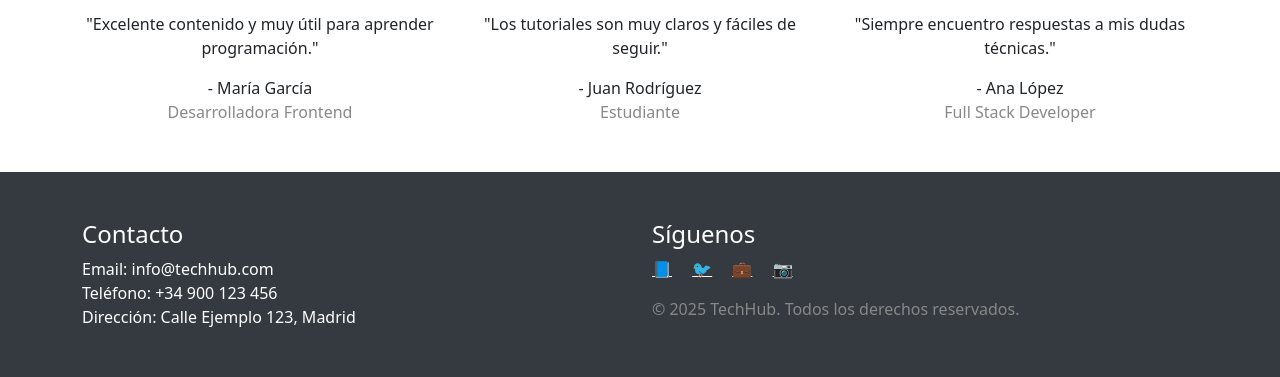
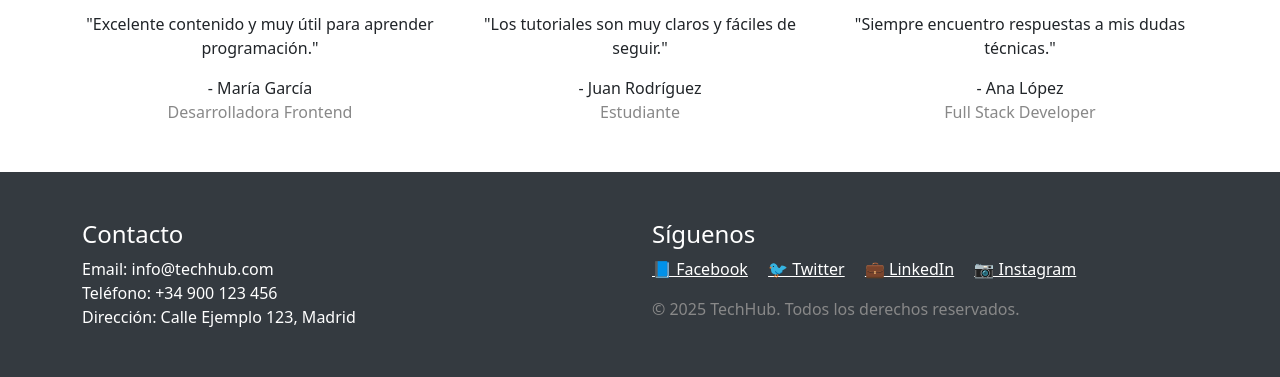
Before and after one commit to carlos-lopez-martinez/IPO-practica0, a Flask app: page /ejercicio/ejercicio1_home in a window 1280 px wide. Shown: the part 1383-1760 px from the top of the page. Run offline with Flask 3, Linux system fonts and the light colour scheme.

Commit message:
nuevos elementos descriptivos de semántica del ejercicio 1

```diff
--- a/templates/ejercicio1_home.html
+++ b/templates/ejercicio1_home.html
@@ -185,7 +185,7 @@
                     <div tabindex="24">Barcelona: 18°C ⛅</div>
                     <div tabindex="25">Valencia: 25°C ☀️</div>
                     <!-- PROBLEMA: Última actualización sin contexto temporal -->
-                    <div class="texto-pequeño">Actualizado: 14:30</div>
+                    <div class="texto-pequeño" aria-label="Última actualización">Actualizado: 14:30</div>
                 </div>
             </div>
         </div>
@@ -247,14 +247,14 @@
                     <h4>Síguenos</h4>
                     <!-- PROBLEMA: Enlaces sociales sin texto descriptivo -->
                     <div>
-                        <a href="#" class="text-white me-3" tabindex="29">📘</a>
-                        <a href="#" class="text-white me-3" tabindex="30">🐦</a>
-                        <a href="#" class="text-white me-3" tabindex="31">💼</a>
-                        <a href="#" class="text-white" tabindex="32">📷</a>
+                        <a href="#" class="text-white me-3" tabindex="29" aria-label="Facebook">📘 Facebook</a>
+                        <a href="#" class="text-white me-3" tabindex="30" aria-label="Twitter">🐦 Twitter</a>
+                        <a href="#" class="text-white me-3" tabindex="31" aria-label="LinkedIn">💼 LinkedIn</a>
+                        <a href="#" class="text-white" tabindex="32" aria-label="Instagram">📷 Instagram</a>
                     </div>
 
                     <!-- PROBLEMA: Copyright sin marcado semántico -->
-                    <div class="mt-3 texto-pequeño">
+                    <div class="mt-3 texto-pequeño" aria-label="Información de copyright">
                         © 2025 TechHub. Todos los derechos reservados.
                     </div>
                 </div>
@@ -263,8 +263,8 @@
     </div>
 
     <!-- PROBLEMA: Scripts sin defer/async apropiado -->
-    <script src="{{ url_for('static', filename='js/portal.js') }}"></script>
-    <script src="https://cdn.jsdelivr.net/npm/bootstrap@5.1.3/dist/js/bootstrap.bundle.min.js"></script>
+    <script src="{{ url_for('static', filename='js/portal.js') }}" defer></script>
+    <script src="https://cdn.jsdelivr.net/npm/bootstrap@5.1.3/dist/js/bootstrap.bundle.min.js" defer></script>
 
     <!-- PROBLEMA: Regiones live mal implementadas -->
     <div id="messages"></div>
```
